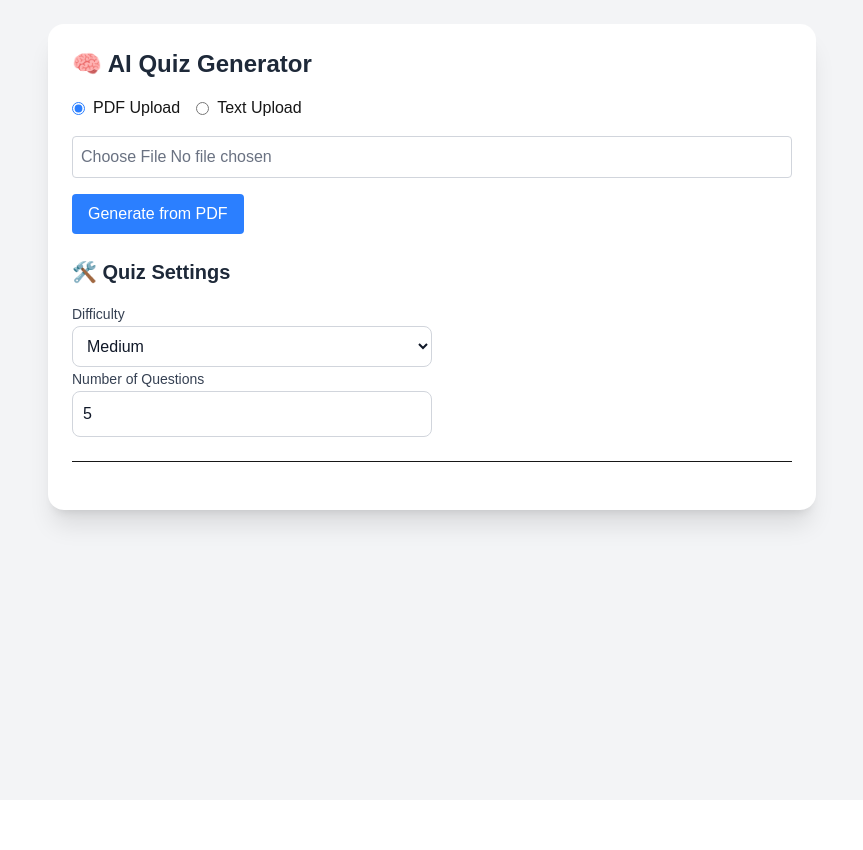
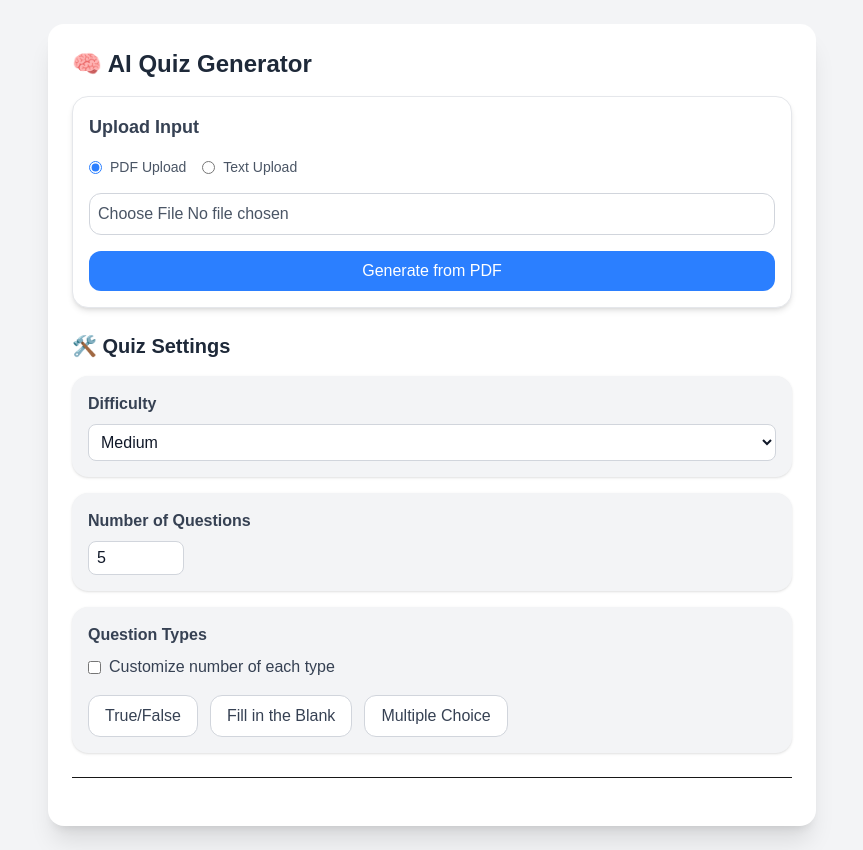
Before and after one commit to simar-s2/ai-quizzer, a Next.js app: page / in a window 1280 px wide. Shown: the whole page, without its empty margins (208-1071 px from the left). Before the commit the page ends 800 px from the top, so only its background shows below. Built offline with nearby package versions, Linux system fonts and the light colour scheme.

Commit message:
Added types of questions selector

```diff
--- a/src/app/api/generate-quiz/route.ts
+++ b/src/app/api/generate-quiz/route.ts
@@ -29,12 +29,21 @@ async function generateQuiz({
   pdfBase64,
   difficulty = "medium",
   numQuestions = 5,
+  type = {
+    selectedTypes: [],
+    distribution: {},
+  },
 }: {
   text?: string;
   pdfBase64?: string;
   difficulty?: string;
   numQuestions?: number;
+  type?: {
+    selectedTypes: string[];
+    distribution: Record<string, number>;
+  };
 }) {
+  // ...
   const basePrompt = `Generate ${numQuestions} ${difficulty}-level quiz questions based on the ${
     pdfBase64 ? "PDF file" : "following text"
   }:
@@ -42,10 +51,12 @@ async function generateQuiz({
   Return the result strictly as a JSON array. Do not add any explanations or text outside the JSON.
 
   Each quiz question should have:
-  - "type": "mcq" or "fill"
+  - "type": ${type.selectedTypes.join(", ")}
   - "question": the question text
   - "options": an array of 4 options (for mcq only)
-  - "answer": the correct answer.`;
+  - "answer": the correct answer.
+  The distribution of question types should be:
+  - ${Object.keys(type.distribution).map(key => `${key}: ${type.distribution[key]}`).join(', ')}`;
 
   const contents: any[] = [{ role: "user", parts: [{ text: basePrompt }] }];
 
--- a/src/app/page.tsx
+++ b/src/app/page.tsx
@@ -12,7 +12,14 @@ export default function Home() {
   const [quizSettings, useQuizSettings] = useState({
     difficulty: "medium",
     numQuestions: 5,
-    types:["mcq", "fill"],
+    type: {
+      selectedTypes: [],
+      distribution: {
+        mcq: 0,
+        fill: 0,
+        truefalse: 0,
+      },
+    },
   });
 
   // Type definition for a quiz question
--- a/src/components/QuizSettings.tsx
+++ b/src/components/QuizSettings.tsx
@@ -1,5 +1,6 @@
 import Difficulty from './quizsettingscomponents/Difficulty';
-import NumQuestions from './quizsettingscomponents/numQuestions';
+import NumQuestions from './quizsettingscomponents/NumQuestions';
+import QuestionTypes from './quizsettingscomponents/QuestionTypes';
 
 const QuizSettings = ({ quizSettings, setQuizSettings }: {
   quizSettings: any;
@@ -8,9 +9,10 @@ const QuizSettings = ({ quizSettings, setQuizSettings }: {
     return (
         <div>
             <h2 className="text-xl font-bold mb-4 text-gray-800">🛠️ Quiz Settings</h2>
-            <div>
+            <div className="space-y-4">
                 <Difficulty quizSettings={quizSettings} setQuizSettings={setQuizSettings} />
                 <NumQuestions quizSettings={quizSettings} setQuizSettings={setQuizSettings} />
+                <QuestionTypes quizSettings={quizSettings} setQuizSettings={setQuizSettings}/>
             </div>
         </div>
   );
--- a/src/components/UploadForm.tsx
+++ b/src/components/UploadForm.tsx
@@ -27,10 +27,12 @@ export default function UploadForm({
   };
 
   return (
-    <form onSubmit={handleSubmit} className="space-y-4">
+    <form onSubmit={handleSubmit} className="space-y-4 bg-white p-4 rounded-2xl shadow-md border border-gray-200 w-full">
+      <h2 className="text-lg font-semibold text-gray-700">Upload Input</h2>
+
       {/* Upload type toggle */}
       <div className="flex gap-4">
-        <label className="flex items-center gap-2">
+        <label className="flex items-center gap-2 cursor-pointer text-sm text-gray-600">
           <input
             type="radio"
             value="pdf"
@@ -40,7 +42,7 @@ export default function UploadForm({
           />
           PDF Upload
         </label>
-        <label className="flex items-center gap-2">
+        <label className="flex items-center gap-2 cursor-pointer text-sm text-gray-600">
           <input
             type="radio"
             value="text"
@@ -60,21 +62,21 @@ export default function UploadForm({
           onChange={(e) =>
             setPdfFile(e.target.files && e.target.files[0] ? e.target.files[0] : null)
           }
-          className="border p-2 rounded text-gray-500 border-gray-300 w-full"
+          className="border p-2 rounded-xl text-gray-600 border-gray-300 w-full focus:outline-none focus:ring-2 focus:ring-blue-400"
         />
       ) : (
         <textarea
           placeholder="Enter or paste text for quiz"
           value={text}
           onChange={(e) => setText(e.target.value)}
-          className="border p-2 rounded text-black border-gray-300 focus:outline-none focus:ring-2 focus:ring-blue-400 resize-y min-h-[100px] w-full"
+          className="border p-3 rounded-xl text-gray-700 border-gray-300 focus:outline-none focus:ring-2 focus:ring-blue-400 resize-y min-h-[120px] w-full"
         />
       )}
 
       {/* Submit */}
       <button
         type="submit"
-        className="px-4 py-2 rounded text-white bg-blue-500 hover:bg-blue-600"
+        className="w-full py-2 px-4 rounded-xl text-white bg-blue-500 hover:bg-blue-600 transition-colors duration-200"
       >
         {uploadType === "pdf" ? "Generate from PDF" : "Generate from Text"}
       </button>
--- a/src/components/quizsettingscomponents/Difficulty.tsx
+++ b/src/components/quizsettingscomponents/Difficulty.tsx
@@ -10,14 +10,14 @@ const Difficulty = ({
     };
 
     return (
-      <div className="w-1/2">
-        <label htmlFor="difficulty" className="text-sm font-medium text-gray-700 dark:text-gray-200">
+      <div className="bg-gray-100 p-4 rounded-2xl shadow mb-4">
+        <label htmlFor="difficulty" className="block font-semibold mb-2 text-gray-700">
           Difficulty
         </label>
         <select
           id="difficulty"
           name="difficulty"
-          className="block w-full p-2.5 border border-gray-300 rounded-lg bg-white text-gray-900 focus:ring-blue-500 focus:border-blue-500"
+          className="w-full rounded-lg px-2 py-2 border border-gray-300 bg-white text-gray-900 focus:outline-none focus:ring focus:border-blue-300"
           value={quizSettings.difficulty}
           onChange={handleChange}
         >
--- /dev/null
+++ b/src/components/quizsettingscomponents/QuestionTypes.tsx
@@ -0,0 +1,118 @@
+import { useState } from "react";
+
+interface typeProps {
+  quizSettings: any;
+  setQuizSettings: React.Dispatch<React.SetStateAction<any>>;
+}
+
+const QUESTION_TYPES = ["True/False", "Fill in the Blank", "Multiple Choice"];
+
+const typeKeyMap: Record<string, string> = {
+  "True/False": "truefalse",
+  "Fill in the Blank": "fill",
+  "Multiple Choice": "mcq",
+};
+
+const type = ({ quizSettings, setQuizSettings }: typeProps) => {
+  const [customDistribution, setCustomDistribution] = useState(false);
+
+  const handleTypeToggle = (type: string) => {
+    const updatedTypes = quizSettings.type?.selectedTypes || [];
+
+    const newTypes = updatedTypes.includes(typeKeyMap[type])
+      ? updatedTypes.filter((t: string) => t !== typeKeyMap[type])
+      : [...updatedTypes, typeKeyMap[type]];
+
+    setQuizSettings({
+      ...quizSettings,
+      type: {
+        ...quizSettings.type,
+        selectedTypes: newTypes,
+      },
+    });
+  };
+
+  const handleDistributionChange = (type: string, value: string) => {
+    const key = typeKeyMap[type];
+    const count = Math.max(0, parseInt(value) || 0);
+
+    const totalQuestions = quizSettings.numQuestions;
+    const newDistributionTotal = Object.values(quizSettings.type?.distribution as
+      Record<string, number>).reduce((a, b) => a + b, 0) -
+      (quizSettings.type?.distribution as Record<string, number>)[key] + count;
+    if (newDistributionTotal > totalQuestions) {
+      alert("The total number of questions cannot exceed the maximum allowed.");
+      return;
+    }
+
+    setQuizSettings({
+      ...quizSettings,
+      type: {
+        ...quizSettings.type,
+        distribution: {
+          ...quizSettings.type?.distribution,
+          [key]: count,
+        },
+      },
+    });
+  };
+
+  return (
+    <div className="bg-gray-100 p-4 rounded-2xl shadow mb-4">
+      <label className="block font-semibold mb-2 text-gray-700">Question Types</label>
+
+      {/* Toggle for custom distribution */}
+      <div className="flex items-center mb-4">
+        <input
+          id="customDistribution"
+          type="checkbox"
+          checked={customDistribution}
+          onChange={() => setCustomDistribution(!customDistribution)}
+          className="mr-2"
+        />
+        <label htmlFor="customDistribution" className="text-gray-700">
+          Customize number of each type
+        </label>
+      </div>
+
+      {/* If custom: show number inputs */}
+      {customDistribution ? (
+        <div className="grid grid-cols-1 gap-3">
+          {QUESTION_TYPES.map((type) => (
+            <div key={type} className="flex items-center justify-between">
+              <label className="text-gray-700">{type}</label>
+              <input
+                type="number"
+                min={0}
+                className="w-20 rounded-lg px-2 py-1 border border-gray-300 focus:outline-none focus:ring focus:border-blue-300"
+                value={quizSettings.type?.distribution?.[typeKeyMap[type]] || ""}
+                onChange={(e) => handleDistributionChange(type, e.target.value)}
+              />
+            </div>
+          ))}
+        </div>
+      ) : (
+        <div className="flex flex-wrap gap-3">
+          {QUESTION_TYPES.map((type) => {
+            const isSelected = quizSettings.type?.selectedTypes?.includes(typeKeyMap[type]);
+            return (
+              <button
+                key={type}
+                onClick={() => handleTypeToggle(type)}
+                className={`px-4 py-2 rounded-xl border ${
+                  isSelected
+                    ? "bg-blue-500 text-white border-blue-600"
+                    : "bg-white text-gray-700 border-gray-300"
+                }`}
+              >
+                {type}
+              </button>
+            );
+          })}
+        </div>
+      )}
+    </div>
+  );
+};
+
+export default type;
--- a/src/components/quizsettingscomponents/numQuestions.tsx
+++ b/src/components/quizsettingscomponents/numQuestions.tsx
@@ -5,14 +5,32 @@ const NumQuestions = ({
   quizSettings: any;
   setQuizSettings: React.Dispatch<React.SetStateAction<any>>;
 }) => {
+  const handleNumQuestionsChange = (e: React.ChangeEvent<HTMLInputElement>) => {
+    const value = e.target.value;
+    const numQuestions = Math.max(1, parseInt(value) || 1);
+    const totalDistribution: number = Object.values(quizSettings.type?.distribution).reduce((a: number, b: unknown) => {
+      if (typeof b === 'number') {
+        return a + b;
+      } else {
+        throw new Error('Expected a number');
+      }
+    }, 0) as number;
+        if (numQuestions < totalDistribution) {
+      alert("The total number of questions cannot be less than the sum of the distribution.");
+      return;
+    }
+
+    setQuizSettings({ ...quizSettings, numQuestions });
+  };
+
   const handleChange = (e: React.ChangeEvent<HTMLInputElement>) => {
     const value = parseInt(e.target.value);
     setQuizSettings({ ...quizSettings, numQuestions: isNaN(value) ? 0 : value });
   };
 
   return (
-    <div className="w-1/2">
-      <label htmlFor="numQuestions" className="text-sm font-medium text-gray-700 dark:text-gray-200">
+    <div className="bg-gray-100 p-4 rounded-2xl shadow mb-4">
+      <label htmlFor="numQuestions" className="block font-semibold mb-2 text-gray-700">
         Number of Questions
       </label>
       <input
@@ -21,9 +39,9 @@ const NumQuestions = ({
         name="numQuestions"
         min={1}
         max={50}
-        className="block w-full p-2.5 border border-gray-300 rounded-lg bg-white text-gray-900 focus:ring-blue-500 focus:border-blue-500 "
+        className="w-24 rounded-lg px-2 py-1 border border-gray-300 focus:outline-none focus:ring focus:border-blue-300 bg-white text-gray-900"
         value={quizSettings.numQuestions}
-        onChange={handleChange}
+        onChange={handleNumQuestionsChange}
       />
     </div>
   );
```
